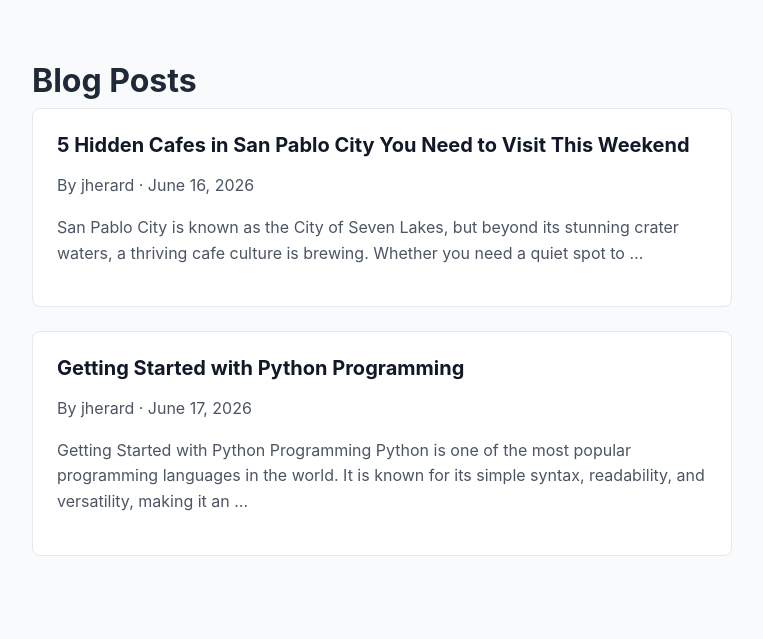
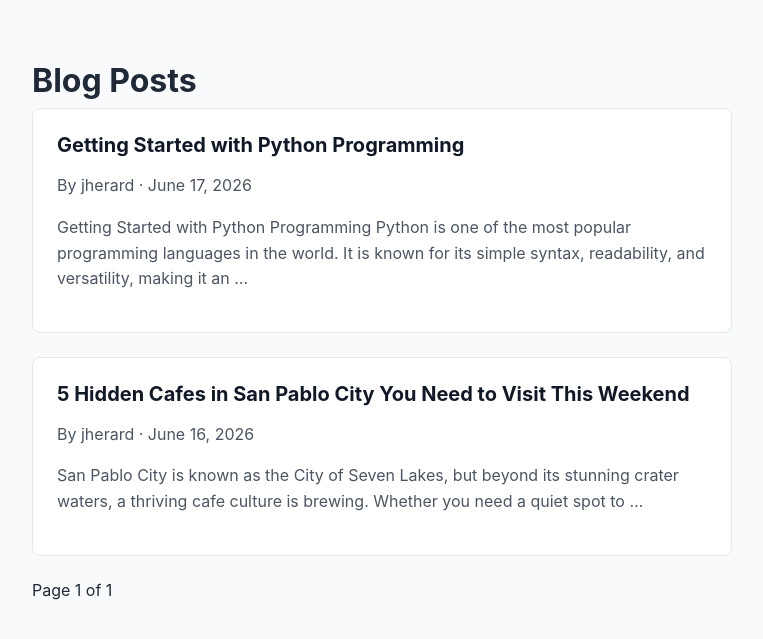
Before and after one commit to cjilagan/blog-with-cms, a Django app: page /posts/ in a window 1280 px wide. Shown: the part 57-696 px from the top of the page, without its empty margins (258-1021 px from the left). Run offline with Django 5.2, Linux system fonts and the light colour scheme; data comes from the database, SQL or seed files in the repository; some libraries are stand-ins or nearby versions.

Commit message:
added pagination

```diff
--- a/posts/templates/posts/post_list.html
+++ b/posts/templates/posts/post_list.html
@@ -5,5 +5,17 @@
 {% block content %}
 <h1>Blog Posts</h1>
 
-{% include 'posts/partials/post_items.html' with posts=posts %}
+{% include 'posts/partials/post_items.html' with posts=page_obj %}
+
+<div class="pagination">
+    {% if page_obj.has_previous %}
+        <a href="?page={{ page_obj.previous_page_number }}">← Previous</a>
+    {% endif %}
+
+    <span>Page {{ page_obj.number }} of {{ page_obj.paginator.num_pages }}</span>
+
+    {% if page_obj.has_next %}
+        <a href="?page={{ page_obj.next_page_number }}">Next →</a>
+    {% endif %}
+</div>
 {% endblock %}
--- a/posts/views.py
+++ b/posts/views.py
@@ -1,4 +1,5 @@
 from django.shortcuts import render, get_object_or_404
+from django.core.paginator import Paginator
 from .models import Post
 
 def home(request):
@@ -6,8 +7,11 @@ def home(request):
     return render(request, 'posts/home.html', {'latest_posts': latest_posts})
 
 def post_list(request):
-    posts = Post.objects.filter(status='published')
-    return render(request, 'posts/post_list.html', {'posts': posts})
+    posts = Post.objects.filter(status='published').order_by('-created_at')
+    paginator = Paginator(posts, 5)
+    page_number = request.GET.get('page')
+    page_obj = paginator.get_page(page_number)
+    return render(request, 'posts/post_list.html', {'page_obj': page_obj})
 
 def post_detail(request, slug):
     post = get_object_or_404(Post, slug=slug, status='published')
```
